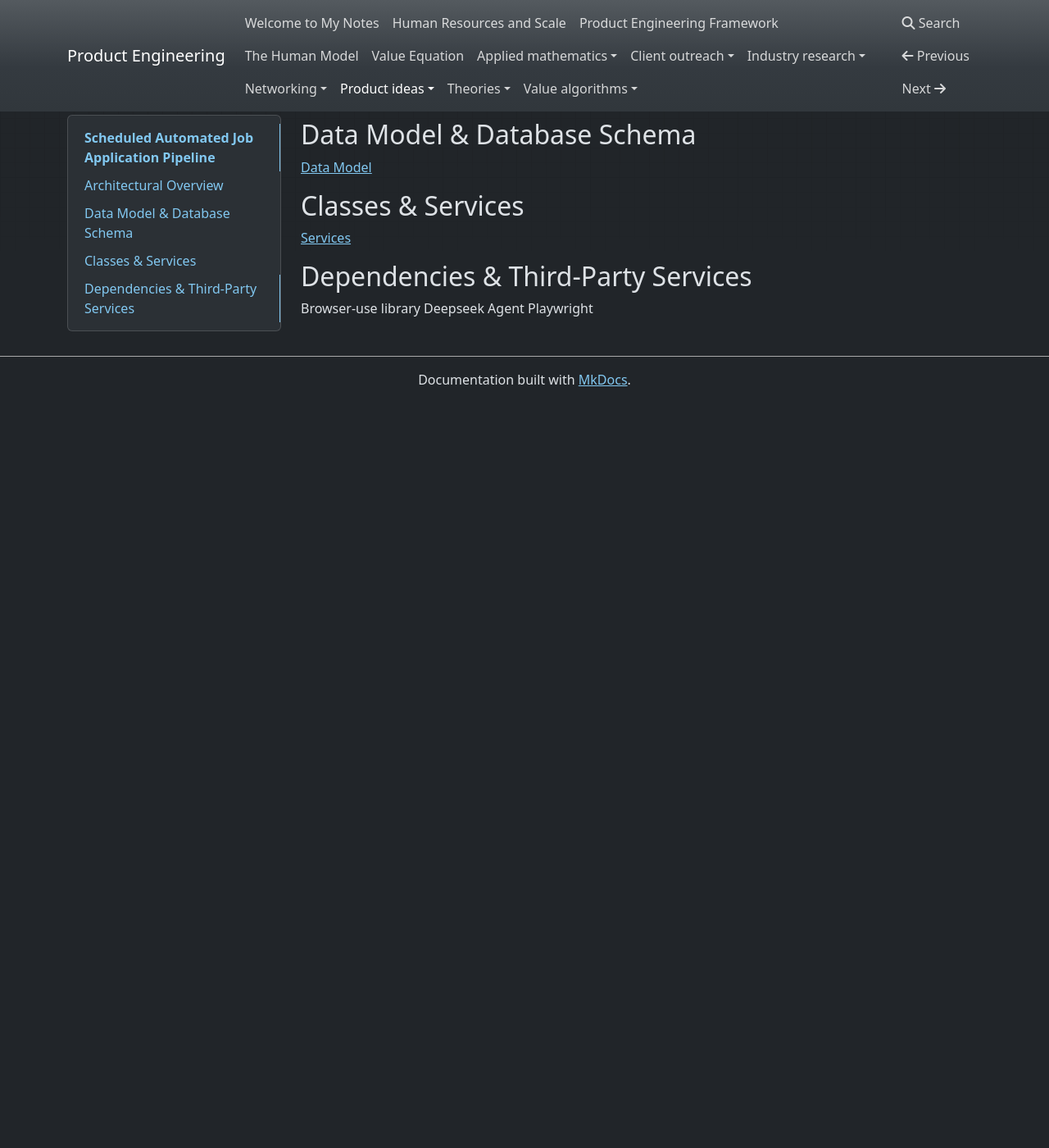
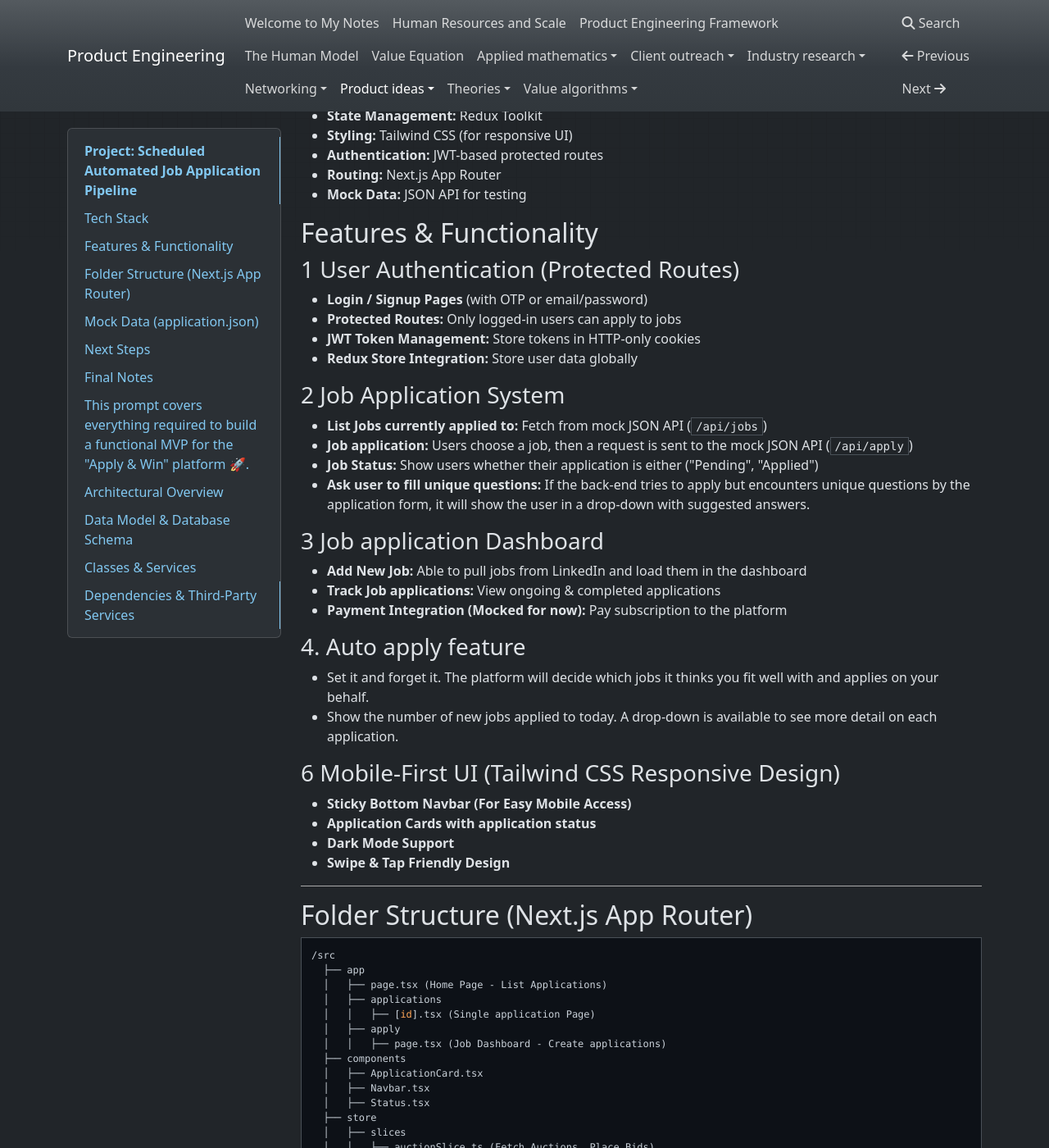
Before and after one commit to hhaidrr/notes, an MkDocs documentation site: the page built from product-engineering/product-ideas/job_hunting/technical_specification.md, in a window 1280 px wide and 1400 px high, scrolled down 270 px. Shown: the whole window at 82% size. Built offline with MkDocs 1.6.1, drawn with Linux system fonts in a browser that asks for light colours; nearby versions of some CDN libraries; before the commit the page ends 900 px from its top, so only the background shows below that; some of the changed text lies outside the part shown.

Commit message:
job application pipeline marketing

````diff
--- a/product-engineering/product-ideas/job_hunting/technical_specification.md
+++ b/product-engineering/product-ideas/job_hunting/technical_specification.md
@@ -1,6 +1,145 @@
-# Scheduled Automated Job Application Pipeline
+# Project: Scheduled Automated Job Application Pipeline
 
 This document defines the architecture, API design, and other engineering constraints that will have to be addressed.
+
+## **Tech Stack**
+- **Framework:** Next.js (for SSR & performance)
+- **State Management:** Redux Toolkit
+- **Styling:** Tailwind CSS (for responsive UI)
+- **Authentication:** JWT-based protected routes
+- **Routing:** Next.js App Router
+- **Mock Data:** JSON API for testing
+
+## **Features & Functionality**
+
+### **1 User Authentication (Protected Routes)**
+- **Login / Signup Pages** (with OTP or email/password)
+- **Protected Routes:** Only logged-in users can apply to jobs
+- **JWT Token Management:** Store tokens in HTTP-only cookies
+- **Redux Store Integration:** Store user data globally
+
+### **2 Job Application System**
+- **List Jobs currently applied to:** Fetch from mock JSON API (`/api/jobs`)
+- **Job application:** Users choose a job, then a request is sent to the mock JSON API (`/api/apply`)
+- **Job Status:** Show users whether their application is either ("Pending", "Applied")
+- **Ask user to fill unique questions:** If the back-end tries to apply but encounters unique questions by the
+application form, it will show the user in a drop-down with suggested answers.
+
+### **3 Job application Dashboard**
+- **Add New Job:** Able to pull jobs from LinkedIn and load them in the dashboard
+- **Track Job applications:** View ongoing & completed applications
+- **Payment Integration (Mocked for now):** Pay subscription to the platform
+
+### 4. Auto apply feature
+- Set it and forget it. The platform will decide which jobs it thinks you fit well with and applies on your behalf.
+- Show the number of new jobs applied to today. A drop-down is available to see more detail on each application.
+
+### **6 Mobile-First UI (Tailwind CSS Responsive Design)**
+- **Sticky Bottom Navbar (For Easy Mobile Access)**
+- **Application Cards with application status**
+- **Dark Mode Support**
+- **Swipe & Tap Friendly Design**
+
+---
+
+## **Folder Structure (Next.js App Router)**
+```bash
+/src
+  ├── app
+  │   ├── page.tsx (Home Page - List Applications)
+  │   ├── applications
+  │   │   ├── [id].tsx (Single application Page)
+  │   ├── apply
+  │   │   ├── page.tsx (Job Dashboard - Create applications)
+  ├── components
+  │   ├── ApplicationCard.tsx
+  │   ├── Navbar.tsx
+  │   ├── Status.tsx
+  ├── store
+  │   ├── slices
+  │   │   ├── auctionSlice.ts (Fetch Auctions, Place Bids)
+  │   │   ├── userSlice.ts (User Authentication, Bidding History)
+  │   ├── store.ts
+  ├── pages
+  │   ├── api
+  │   │   ├── applications.ts (Mock API for applications)
+  │   │   ├── jobs.ts (Mock API for jobs)
+  │   │   ├── auth.ts (Mock Authentication API)
+  │   │   ├── apply.ts (Mock API to apply)
+```
+---
+
+## **Mock Data (application.json)**
+```json
+{
+  "job": {
+    "name": "Senior Software Engineer",
+    "application_url": "https://company.careers/senior-swe-123"
+  },
+  "resume": {
+    "contact_info": {
+      "email": "sarah.parker@email.com",
+      "phone_number": "+1 (555) 123-4567",
+      "address": "123 Tech Street, San Francisco, CA 94105",
+      "linkedin": "https://linkedin.com/in/sarahparker",
+      "github": "https://github.com/sparker",
+      "portfolio_site": "https://sarahparker.dev"
+    },
+    "work_experiences": [
+      {
+        "company": "Tech Solutions Inc.",
+        "title": "Software Engineer",
+        "description": "Led development of cloud-native applications using Python and React. Improved system performance by 40% through optimization of database queries and implementation of caching strategies.",
+        "start_date": "2020-03-15",
+        "end_date": null
+      },
+      {
+        "company": "DataCorp Systems",
+        "title": "Junior Developer",
+        "description": "Developed and maintained REST APIs using Django. Collaborated with the frontend team to integrate new features and improve user experience.",
+        "start_date": "2018-06-01",
+        "end_date": "2020-03-01"
+      }
+    ],
+    "educations": [
+      {
+        "institution": "University of California, Berkeley",
+        "degree": "Bachelor of Science in Computer Science",
+        "start_date": "2014-09-01",
+        "end_date": "2018-05-15"
+      },
+      {
+        "institution": "Coding Bootcamp X",
+        "degree": "Full Stack Web Development Certificate",
+        "start_date": "2018-01-15",
+        "end_date": "2018-04-15"
+      }
+    ]
+  }
+}
+```
+
+---
+
+## **Next Steps**
+- **Step 1:** Setup Next.js with Redux Toolkit
+- **Step 2:** Create API Mock Endpoints for Applications & Users
+- **Step 3:** Build Protected Routes for Login & Dashboard
+- **Step 4:** Develop Application Components (List, Application, Job, Status)
+- **Step 5:** Implement Application Request & Job Selection Logic
+- **Step 6:** Ensure Responsive & Secure UI Design
+
+---
+
+## **Final Notes**
+- **Keep the UI simple but engaging** (focus on easy navigation & real-time updates)
+- **Optimize for mobile users** (since applications should be quick & needs easy access)
+- **Plan for scalability** (later integrate payments & real-time application updates)
+
+---
+
+This prompt covers everything required to **build a functional MVP** for the "Apply & Win" platform 🚀.
+---
 
 ## Architectural Overview
 [High-level architecture](./architecture/automated_job_application_pipeline_architecture.drawio)
````
Also changed, not shown: other parts of product-engineering/product-ideas/job_hunting/technical_specification.md (+1 -0 lines), product-engineering/product-ideas/job_hunting/market.md (added, +114 -0 lines), product-engineering/product-ideas/job_hunting/problem.md (+4 -3 lines).
